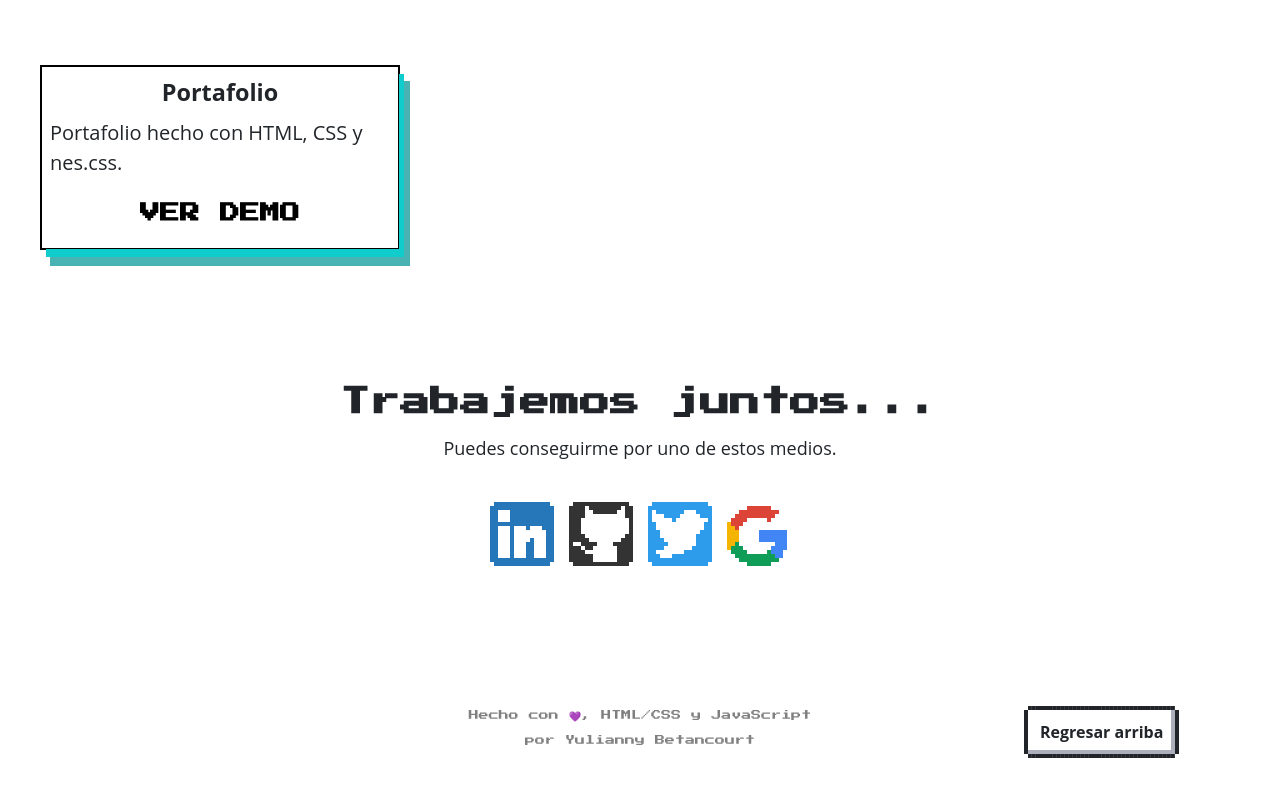
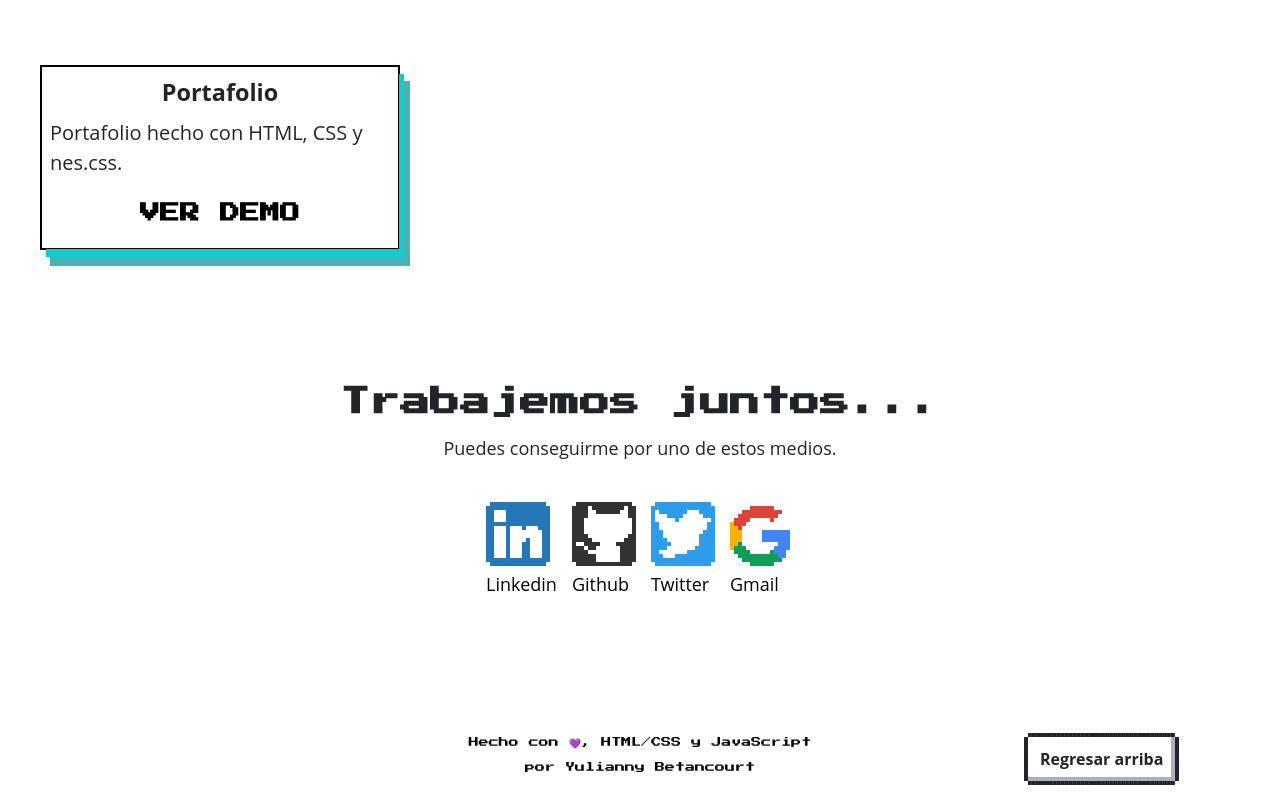
Before and after one commit to yuliannydev/Personal-Portfolio, a website built with Vite: page index.html in a window 1280 px wide. Shown: the part 2130-2930 px from the top of the page. Before the commit the page ends 2903 px from the top, so only its background shows below. Built offline with nearby package versions, Linux system fonts and the light colour scheme.

Commit message:
:wheelchair: Improve accessibility to 100%

```diff
--- a/index.html
+++ b/index.html
@@ -7,30 +7,23 @@
     <title>Yulianny Betancourt</title>
     <meta property="og:title" content="Yulianny Betancourt" />
     <meta
+      name="description"
+      content="Mi nombre es Yulianny Betancourt, soy Ingeniero de Sistemas y Frontend Developer"
+    />
+    <meta
       property="og:description"
       content="Mi nombre es Yulianny Betancourt, soy Ingeniero de Sistemas y Frontend Developer"
     />
-    <meta property="og:type" content="" />
+    <meta property="og:type" content="Website" />
     <meta property="og:url" content="https://www.yuliannydev.tech/" />
     <meta property="og:image" content="" />
     <link
       href="https://fonts.googleapis.com/css2?family=Press+Start+2P&display=swap"
       rel="stylesheet"
     />
-    <!-- <link rel="stylesheet" href="./node_modules/nes.css/css/nes.min.css" /> -->
     <!-- minify -->
     <link
       href="https://unpkg.com/nes.css@2.3.0/css/nes.min.css"
-      rel="stylesheet"
-    />
-    <!-- latest -->
-    <link
-      href="https://unpkg.com/nes.css@latest/css/nes.min.css"
-      rel="stylesheet"
-    />
-    <!-- core style only -->
-    <link
-      href="https://unpkg.com/nes.css/css/nes-core.min.css"
       rel="stylesheet"
     />
   </head>
@@ -167,25 +160,29 @@
             >
               <!-- linkedin -->
               <i class="nes-icon linkedin is-large"></i
-            ></a>
+              ><span class="link-discernibles">Linkedin</span></a
+            >
           </li>
           <li>
             <a href="https://github.com/yuliannydev" target="_blank">
               <!-- github -->
               <i class="nes-icon github is-large"></i
-            ></a>
+              ><span class="link-discernibles">Github</span></a
+            >
           </li>
           <li>
             <a href="https://twitter.com/yuliannydev" target="_blank">
               <!-- twitter -->
               <i class="nes-icon twitter is-large"></i
-            ></a>
+              ><span class="link-discernibles">Twitter</span></a
+            >
           </li>
           <li>
             <a href="mailto:yuliannydev@gmail.com" target="_blank">
               <!-- google -->
               <i class="nes-icon google is-large"></i
-            ></a>
+              ><span class="link-discernibles">Gmail</span></a
+            >
           </li>
         </ul>
       </section>
--- a/main.js
+++ b/main.js
@@ -2,9 +2,7 @@ import "./style.css";
 
 /* Menú mobile */
 const toggleButton = document.querySelector(".hamburguer");
-
 const menuHamburguer = document.querySelector(".menu");
-
 toggleButton.addEventListener("click", () => {
   menuHamburguer.classList.toggle("active-hamburger");
 });
--- a/style.css
+++ b/style.css
@@ -2,7 +2,6 @@
   margin: 0;
   box-sizing: border-box;
 }
-
 :root {
   --text-sss: 1rem;
   --text-sm: 1.8rem;
@@ -22,11 +21,9 @@ h3,
 span {
   font-family: "Open Sans";
 }
-
 body {
   height: 100vh;
 }
-
 nav {
   background-color: var(--background-green);
   position: fixed;
@@ -64,7 +61,6 @@ ul li a:hover {
   display: none;
   opacity: 0;
 }
-
 @keyframes showMenu {
   from {
     opacity: 0;
@@ -73,28 +69,23 @@ ul li a:hover {
     opacity: 1;
   }
 }
-
 .menu.active-hamburger {
   display: flex;
   animation: showMenu 350ms ease-in-out both;
 }
-
 .menu li {
   margin: 1rem 0.8rem 0.2rem;
 }
-
 .menu li a {
   text-decoration: none;
   color: var(--black);
   text-transform: uppercase;
   background-color: var(--background-green);
 }
-
 .link {
   margin: 0.4rem;
   padding: 0.4rem;
 }
-
 .hamburguer {
   margin: 0.5rem;
   padding: 0.5rem;
@@ -108,34 +99,28 @@ main {
   font-size: var(--text-sm);
   margin: 12rem 2.5rem 0;
 }
-
 .welcome {
   padding: 8rem 1rem 0;
 }
-
 .welcome h1 {
   font-size: var(--text-md);
   line-height: 4rem;
 }
-
 .welcome h2 {
   font-size: var(--text-sm);
   line-height: 4rem;
   margin-bottom: 1rem;
 }
-
 .open-to-work {
   z-index: -1;
 }
 .about-me h2 {
   padding: 3rem 0;
 }
-
 .about-me ul li {
   z-index: -1;
   margin-left: 1.5rem;
 }
-
 .about-me ul li p {
   margin-left: 0.5rem;
 }
@@ -144,41 +129,33 @@ main {
   font-size: var(--text-lg);
   padding-top: 3rem;
 }
-
 .portfolio ul {
   padding: 0;
 }
 .portfolio ul li {
   list-style: none;
 }
-
 .box {
   display: flex;
   margin: 4rem 0;
 }
-
 .box-child {
   margin: 0 auto;
   border: 1px solid var(--black);
 }
-
 .container-outside {
   box-shadow: 1rem 1.6rem var(--background-green);
 }
-
 .container-inside {
   box-shadow: 0.5rem 0.8rem var(--backgroun-green-light);
 }
-
 .box h3,
 .box p {
   margin: 0.8rem;
 }
-
 .box h3 {
   text-align: center;
 }
-
 .box .box-child a {
   text-decoration: none;
   color: var(--black);
@@ -191,26 +168,24 @@ main {
   justify-content: flex-start;
   padding: 3rem 0;
 }
-
 .contact-me li:nth-child(1),
 .contact-me li:nth-child(2),
 .contact-me li:nth-child(3) {
   margin-right: 1.5rem;
 }
-
 section p {
   margin: 1rem 0;
 }
-
 .contact-me li:last-child {
   margin-bottom: 3rem;
 }
-
 .contact-me li a {
   text-decoration: none;
   color: var(--black);
 }
-
+.link-discernibles {
+  font-size: var(--text-sm);
+}
 .back-to-top {
   position: relative;
   right: -30%;
@@ -222,13 +197,11 @@ footer {
   text-align: center;
   padding: 2rem 0;
   line-height: 2.5rem;
-  color: grey;
+  color: var(--black);
 }
-
 footer span {
   color: var(--background-green);
 }
-
 @media (min-width: 920px) {
   nav {
     flex-direction: column;
@@ -245,12 +218,10 @@ footer span {
   .menu li {
     margin: 0 1rem;
   }
-
   .link {
     margin: 0.5rem;
     padding: 0.5rem;
   }
-
   /* menú mobile */
   .hamburguer {
     display: none;
@@ -260,7 +231,6 @@ footer span {
     text-align: center;
     font-size: var(--text-x-lg);
   }
-
   .welcome {
     height: 100vh;
     padding: 22rem;
@@ -275,11 +245,9 @@ footer span {
   .welcome h2 {
     margin: 2rem 0;
   }
-
   .about-me {
     padding: 20rem;
   }
-
   .about-me ul li p {
     padding-bottom: 1.5rem;
     padding-left: 1rem;
@@ -307,7 +275,9 @@ footer span {
   .contact-me li a:hover {
     color: var(--brackground-green);
   }
-
+  .link-discernibles {
+    display: block;
+  }
   .back-to-top {
     right: -80%;
     bottom: -7.5rem;
```
Also changed, not shown: 1 other file.
